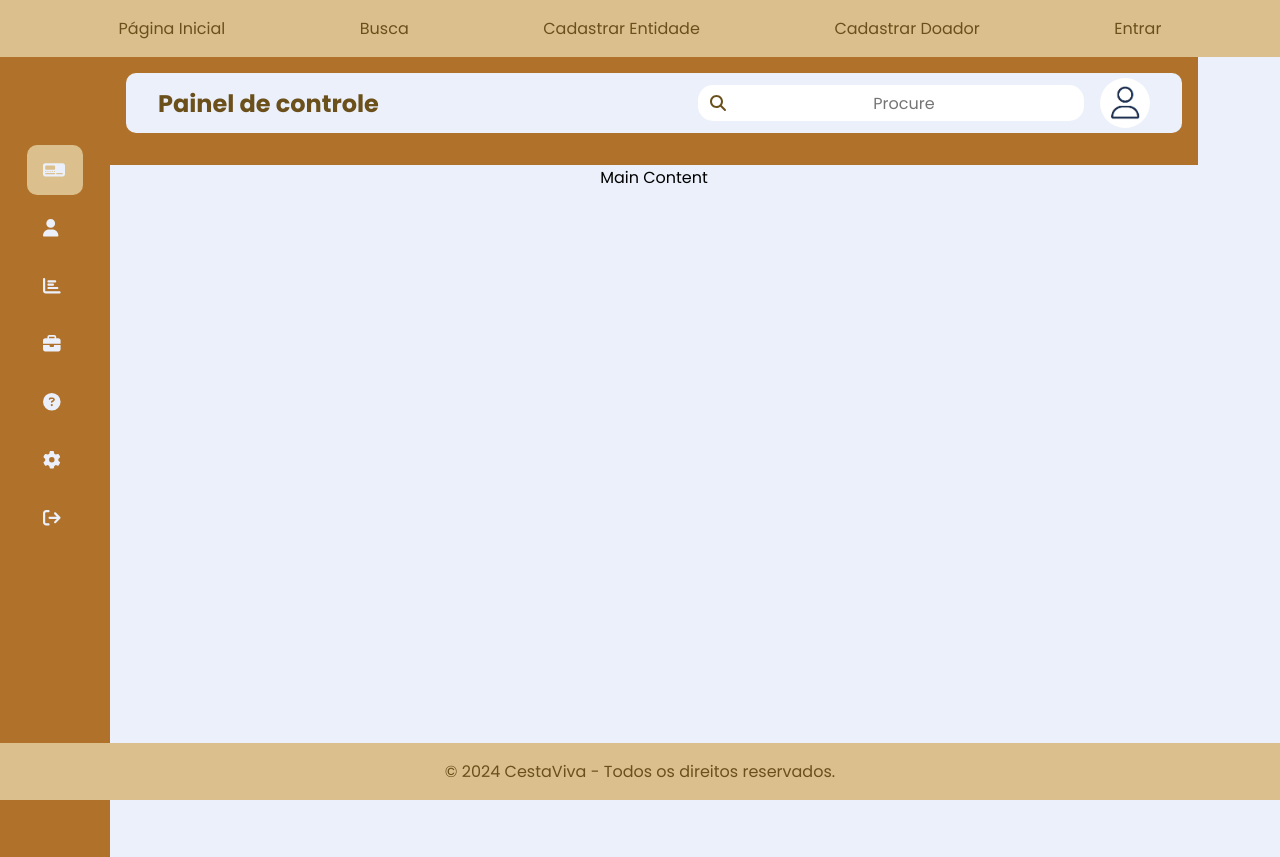
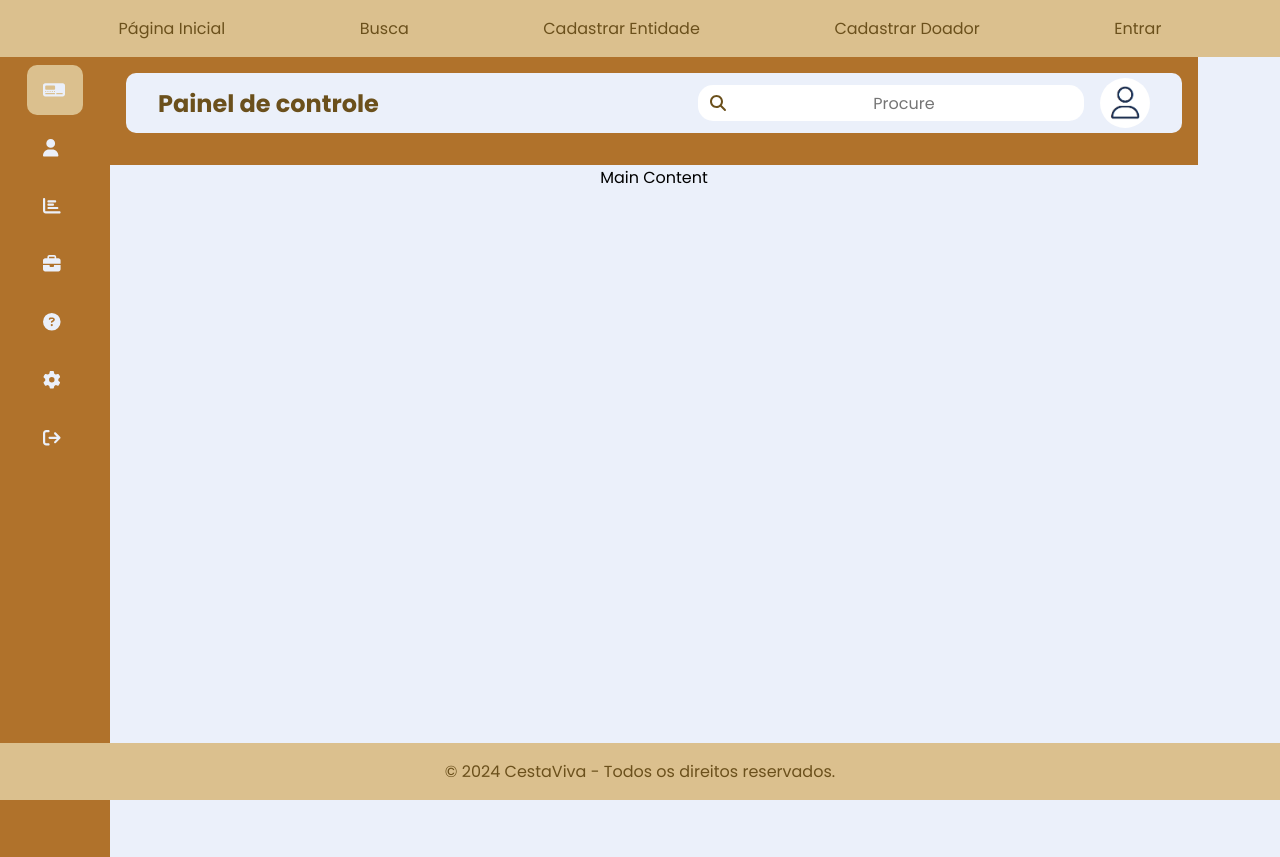
Before and after one commit to Amicuchi/CestaViva, a React (Vite) app: page /dashboard-entidade in a window 1280 px wide. Built offline with nearby package versions, Linux system fonts and the light colour scheme.

Commit message:
Alteração menor na Sidebar do Dashboard

```diff
--- a/src/components/dashboardComponents/DashboardSidebar.jsx
+++ b/src/components/dashboardComponents/DashboardSidebar.jsx
@@ -13,7 +13,6 @@ import '../../styles/Dashboard.css';
 export default function DashboardSidebar() {
     return (
         <aside className="sidebar">
-            <div className="logo"></div>
             <ul className="menu">
                 <li className='active'>
                     <a href="#">
```
